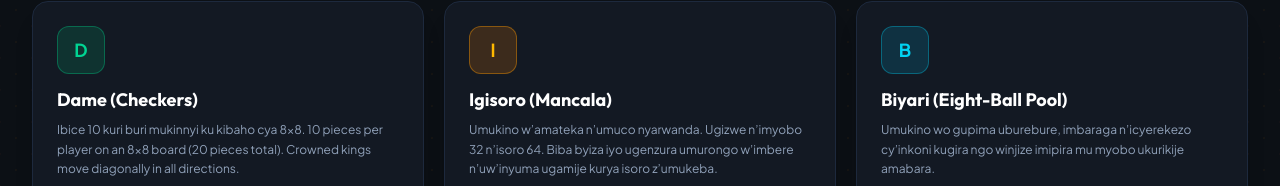
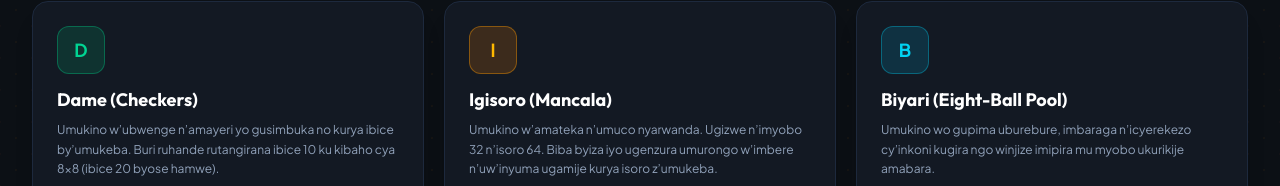
Before and after one commit to eddyizere24-collab/Inka-2026, a React (Vite) app: page / in a window 1280 px wide. Shown: the part 614-800 px from the top of the page. Built offline with nearby package versions, Linux system fonts and the light colour scheme.

Commit message:
i18n: localize Dame lobby description

```diff
--- a/src/components/views/LobbyView.tsx
+++ b/src/components/views/LobbyView.tsx
@@ -97,7 +97,7 @@ export const LobbyView: React.FC<{ onSelectGame: (game: GameType) => void }> = (
                   {t.game_dame}
                 </h3>
                 <p className="text-xs text-slate-400 mt-1.5 leading-relaxed">
-                  {t.dame_rule}. 10 pieces per player on an 8×8 board (20 pieces total). Crowned kings move diagonally in all directions.
+                  {t.dameDesc}
                 </p>
               </div>
             </div>
```
